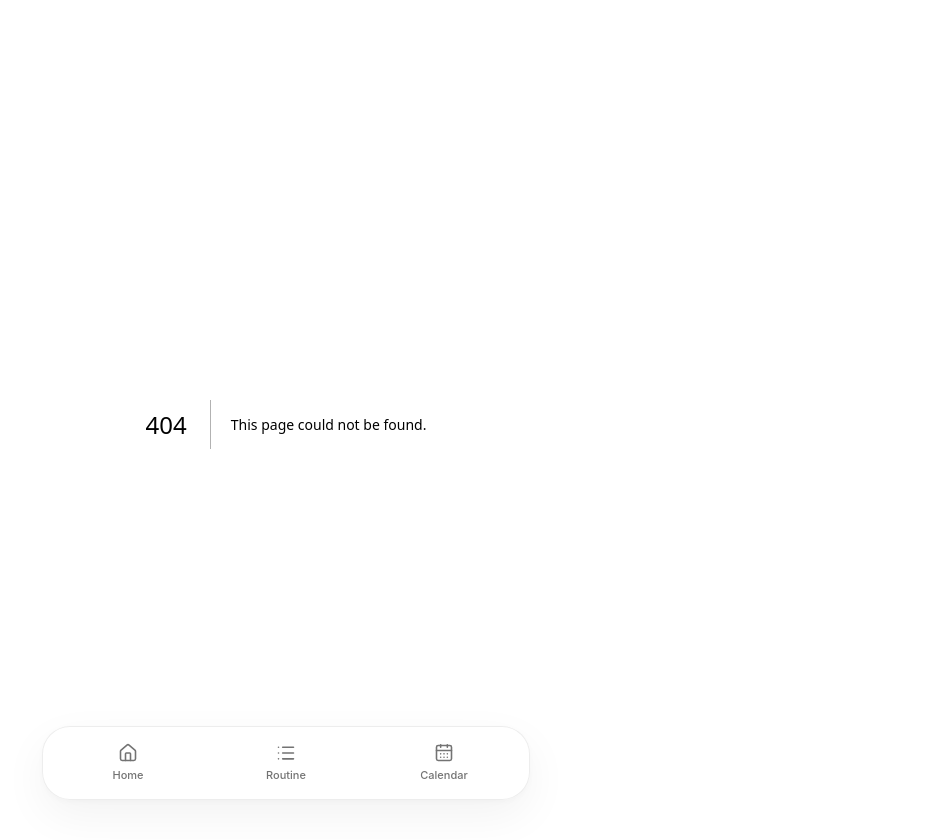
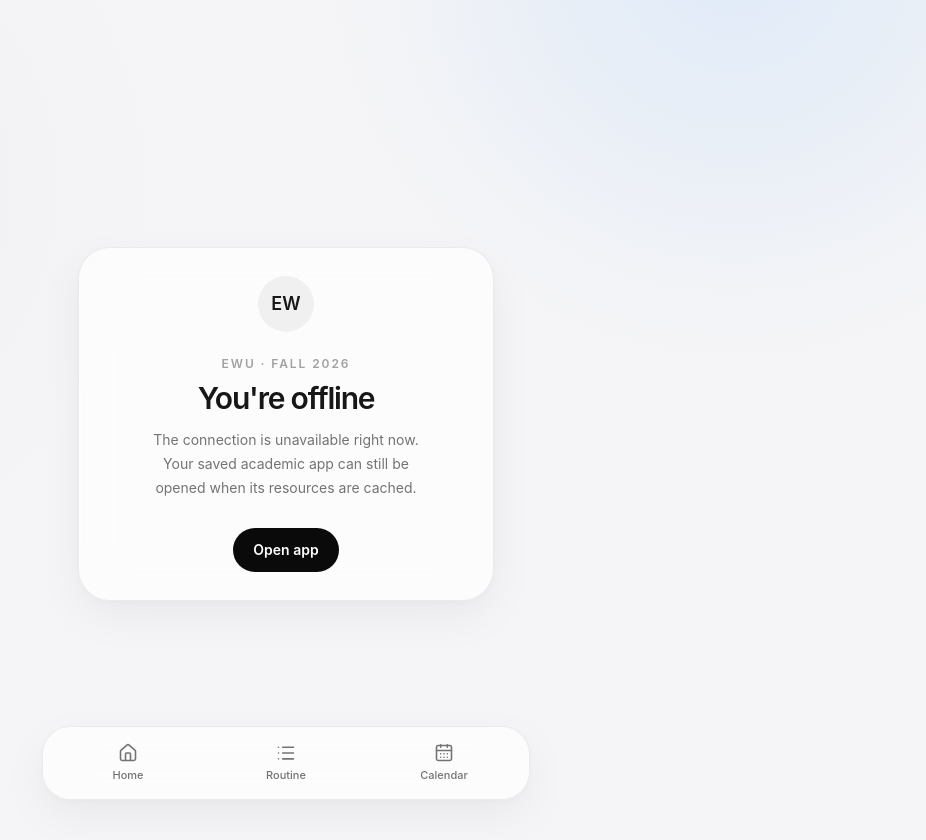
Before and after one commit to aboychandradas/ewu-fall-2026, a Next.js app: page /offline in a window 1280 px wide. Before the commit this address had no page. Shown: the top 840 px of the page, without its empty margins (354-1280 px from the left). Built offline with nearby package versions, Linux system fonts and the light colour scheme.

Commit message:
feat: add production pwa and offline support

```diff
--- a/package.json
+++ b/package.json
@@ -4,7 +4,7 @@
   "private": true,
   "scripts": {
     "dev": "next dev",
-    "build": "next build",
+    "build": "next build && node scripts/build-sw.mjs",
     "start": "next start",
     "lint": "eslint"
   },
@@ -21,13 +21,16 @@
     "tw-animate-css": "^1.4.0"
   },
   "devDependencies": {
+    "@serwist/turbopack": "^9.5.13",
     "@tailwindcss/postcss": "^4",
     "@types/node": "^20",
     "@types/react": "^19",
     "@types/react-dom": "^19",
     "babel-plugin-react-compiler": "1.0.0",
+    "esbuild": "^0.28.2",
     "eslint": "^9",
     "eslint-config-next": "16.3.8",
+    "serwist": "^9.5.13",
     "tailwindcss": "^4",
     "typescript": "^5"
   }
--- /dev/null
+++ b/scripts/build-sw.mjs
@@ -0,0 +1,101 @@
+import { spawnSync } from "node:child_process";
+import {
+  mkdir,
+  writeFile,
+} from "node:fs/promises";
+import path from "node:path";
+
+process.env.NODE_ENV = "production";
+
+const { createSerwistRoute } =
+  await import("@serwist/turbopack");
+
+const revision =
+  spawnSync(
+    "git",
+    ["rev-parse", "HEAD"],
+    {
+      encoding: "utf-8",
+    },
+  ).stdout.trim() || "local";
+
+const {
+  generateStaticParams,
+  GET,
+} = createSerwistRoute({
+  additionalPrecacheEntries: [
+    {
+      url: "/offline/",
+      revision,
+    },
+  ],
+  swSrc: "src/app/sw.ts",
+  useNativeEsbuild: true,
+});
+
+const outputDir = path.join(
+  process.cwd(),
+  "out",
+);
+
+await mkdir(outputDir, {
+  recursive: true,
+});
+
+const params =
+  await generateStaticParams();
+
+if (!Array.isArray(params)) {
+  throw new Error(
+    "Serwist did not return static service-worker parameters.",
+  );
+}
+
+for (const item of params) {
+  const rawPath = item.path;
+
+  const filePath = Array.isArray(rawPath)
+    ? rawPath.join("/")
+    : rawPath;
+
+  if (!filePath) {
+    continue;
+  }
+
+  const response = await GET(
+    undefined,
+    {
+      params: item,
+    },
+  );
+
+  if (!response.ok) {
+    throw new Error(
+      `Failed to generate ${filePath}: ${response.status}`,
+    );
+  }
+
+  const body = await response.text();
+
+  const destination = path.join(
+    outputDir,
+    filePath,
+  );
+
+  await mkdir(
+    path.dirname(destination),
+    {
+      recursive: true,
+    },
+  );
+
+  await writeFile(
+    destination,
+    body,
+    "utf-8",
+  );
+
+  console.log(
+    `Generated ${destination}`,
+  );
+}
--- a/src/app/layout.tsx
+++ b/src/app/layout.tsx
@@ -1,12 +1,19 @@
-import type { Metadata, Viewport } from "next";
+import type {
+  Metadata,
+  Viewport,
+} from "next";
 import type { ReactNode } from "react";
+
 import "./globals.css";
 import AppShell from "@/components/app-shell";
+import RegisterPWA from "@/components/pwa/register-pwa";
 
 export const metadata: Metadata = {
   title: "EWU Fall 2026",
-  description: "East West University Information Studies academic companion.",
+  description:
+    "East West University Information Studies academic companion.",
   applicationName: "EWU Fall 2026",
+
   appleWebApp: {
     capable: true,
     statusBarStyle: "default",
@@ -30,6 +37,7 @@
     <html lang="en">
       <body>
         <AppShell>{children}</AppShell>
+        <RegisterPWA />
       </body>
     </html>
   );
--- /dev/null
+++ b/src/app/manifest.ts
@@ -0,0 +1,26 @@
+import type { MetadataRoute } from "next";
+
+export const dynamic = "force-static";
+
+export default function manifest(): MetadataRoute.Manifest {
+  return {
+    name: "EWU Fall 2026 — Information Studies",
+    short_name: "EWU Fall 2026",
+    description:
+      "Academic companion for East West University Information Studies, Fall 2026.",
+    start_url: "/",
+    scope: "/",
+    display: "standalone",
+    orientation: "portrait",
+    background_color: "#f5f5f7",
+    theme_color: "#f5f5f7",
+
+    icons: [
+      {
+        src: "/favicon.ico",
+        sizes: "any",
+        type: "image/x-icon",
+      },
+    ],
+  };
+}
--- /dev/null
+++ b/src/app/offline/page.tsx
@@ -0,0 +1,36 @@
+import Link from "next/link";
+
+export default function OfflinePage() {
+  return (
+    <main className="flex min-h-svh items-center justify-center px-6">
+      <section className="glass w-full max-w-md rounded-4xl p-7 text-center">
+        <div className="mx-auto flex h-14 w-14 items-center justify-center rounded-full bg-black/5">
+          <span className="text-lg font-semibold">
+            EW
+          </span>
+        </div>
+
+        <p className="mt-6 text-xs font-semibold uppercase tracking-[0.16em] text-neutral-400">
+          EWU · Fall 2026
+        </p>
+
+        <h1 className="mt-2 text-3xl font-semibold tracking-[-0.04em]">
+          You&apos;re offline
+        </h1>
+
+        <p className="mx-auto mt-3 max-w-72.5 text-sm leading-6 text-neutral-500">
+          The connection is unavailable right now.
+          Your saved academic app can still be
+          opened when its resources are cached.
+        </p>
+
+        <Link
+          href="/"
+          className="mt-7 inline-flex rounded-full bg-neutral-950 px-5 py-3 text-sm font-semibold text-white transition active:scale-[0.97]"
+        >
+          Open app
+        </Link>
+      </section>
+    </main>
+  );
+}
--- /dev/null
+++ b/src/app/sw.ts
@@ -0,0 +1,41 @@
+/// <reference lib="esnext" />
+/// <reference lib="webworker" />
+
+import { defaultCache } from "@serwist/turbopack/worker";
+import type {
+  PrecacheEntry,
+  SerwistGlobalConfig,
+} from "serwist";
+import { Serwist } from "serwist";
+
+declare global {
+  interface WorkerGlobalScope
+    extends SerwistGlobalConfig {
+    __SW_MANIFEST:
+      | (PrecacheEntry | string)[]
+      | undefined;
+  }
+}
+
+declare const self: ServiceWorkerGlobalScope;
+
+const serwist = new Serwist({
+  precacheEntries: self.__SW_MANIFEST,
+  skipWaiting: true,
+  clientsClaim: true,
+  navigationPreload: true,
+  runtimeCaching: defaultCache,
+
+  fallbacks: {
+    entries: [
+      {
+        url: "/offline/",
+        matcher({ request }) {
+          return request.destination === "document";
+        },
+      },
+    ],
+  },
+});
+
+serwist.addEventListeners();
--- /dev/null
+++ b/src/components/pwa/register-pwa.tsx
@@ -0,0 +1,17 @@
+"use client";
+
+import { useEffect } from "react";
+
+export default function RegisterPWA() {
+  useEffect(() => {
+    if (!("serviceWorker" in navigator)) {
+      return;
+    }
+
+    void navigator.serviceWorker.register("/sw.js", {
+      scope: "/",
+    });
+  }, []);
+
+  return null;
+}
```
Also changed, not shown: 2 other files (tests, documents, lock files or other folders).
